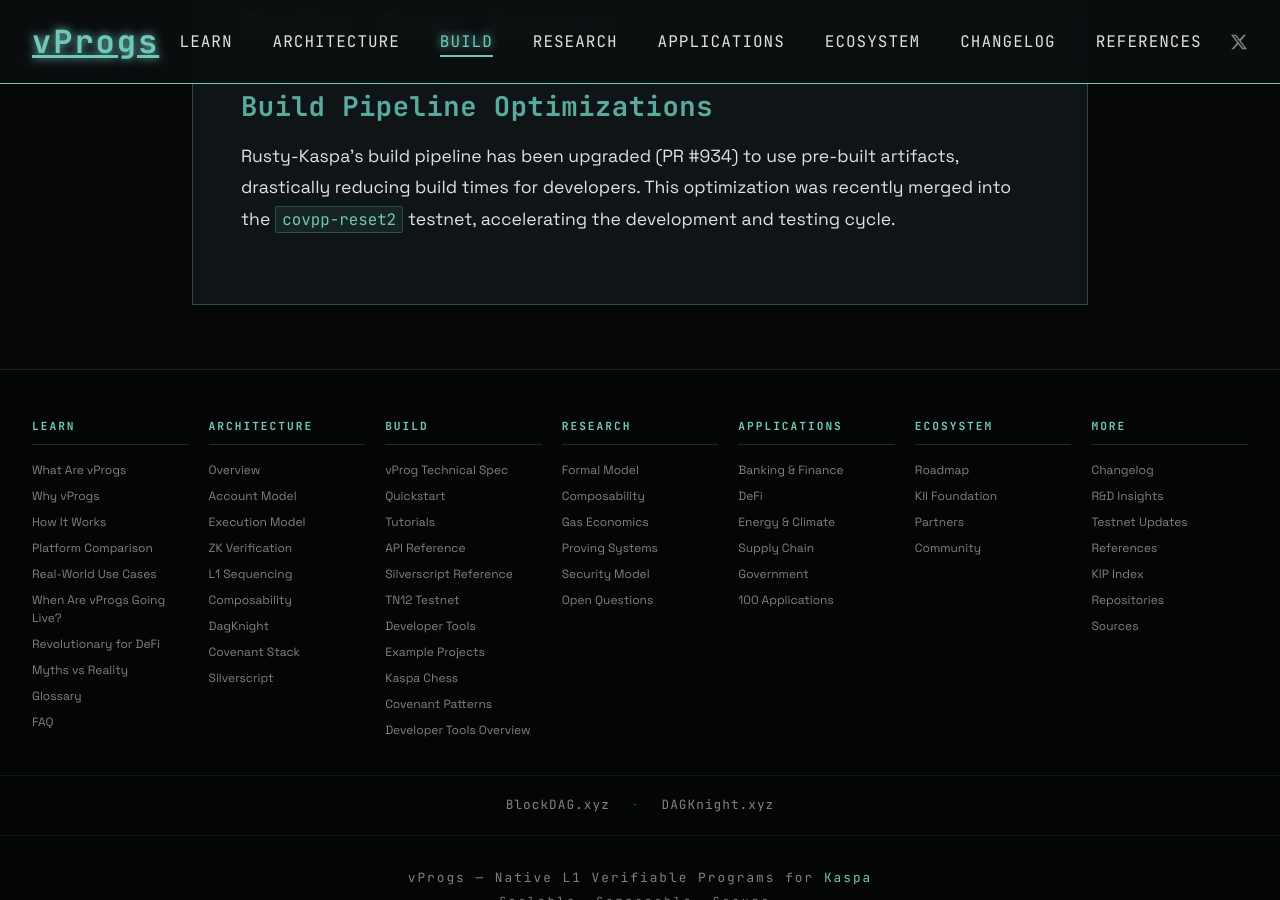
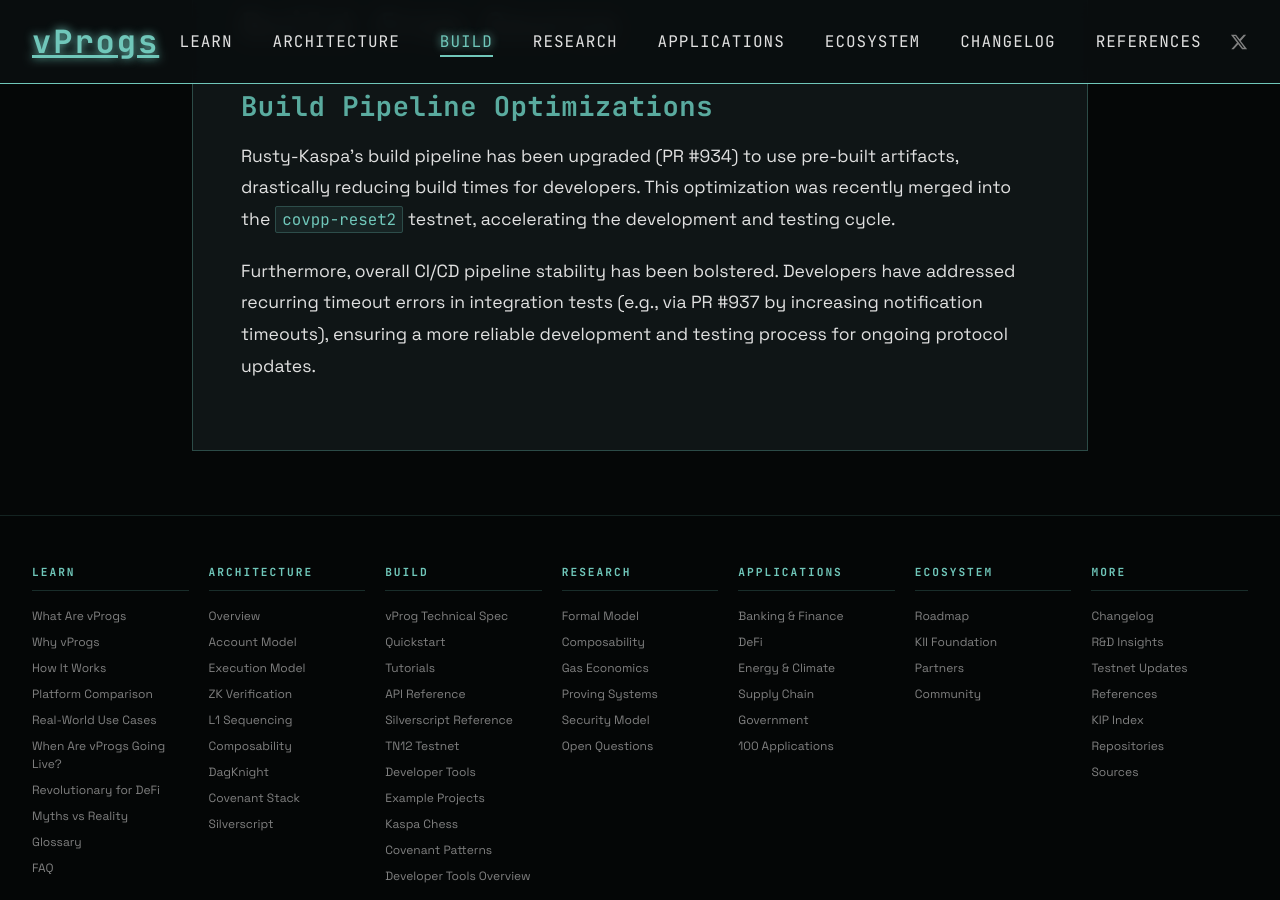
Before and after one commit to creative-inference/vprogs.xyz, a Jekyll site: the page built from build/dev-environment.md, in a window 1280 px wide and 900 px high, scrolled down 10199 px. Built offline with Jekyll 4.4.1, drawn with Linux system fonts in a browser that asks for light colours.

Commit message:
Update dev environment with CI/CD pipeline stabilization details [auto]

```diff
--- a/build/dev-environment.md
+++ b/build/dev-environment.md
@@ -305,3 +305,6 @@
 ### Build Pipeline Optimizations
 
 Rusty-Kaspa's build pipeline has been upgraded (PR #934) to use pre-built artifacts, drastically reducing build times for developers. This optimization was recently merged into the `covpp-reset2` testnet, accelerating the development and testing cycle.
+
+
+Furthermore, overall CI/CD pipeline stability has been bolstered. Developers have addressed recurring timeout errors in integration tests (e.g., via PR #937 by increasing notification timeouts), ensuring a more reliable development and testing process for ongoing protocol updates.
```
